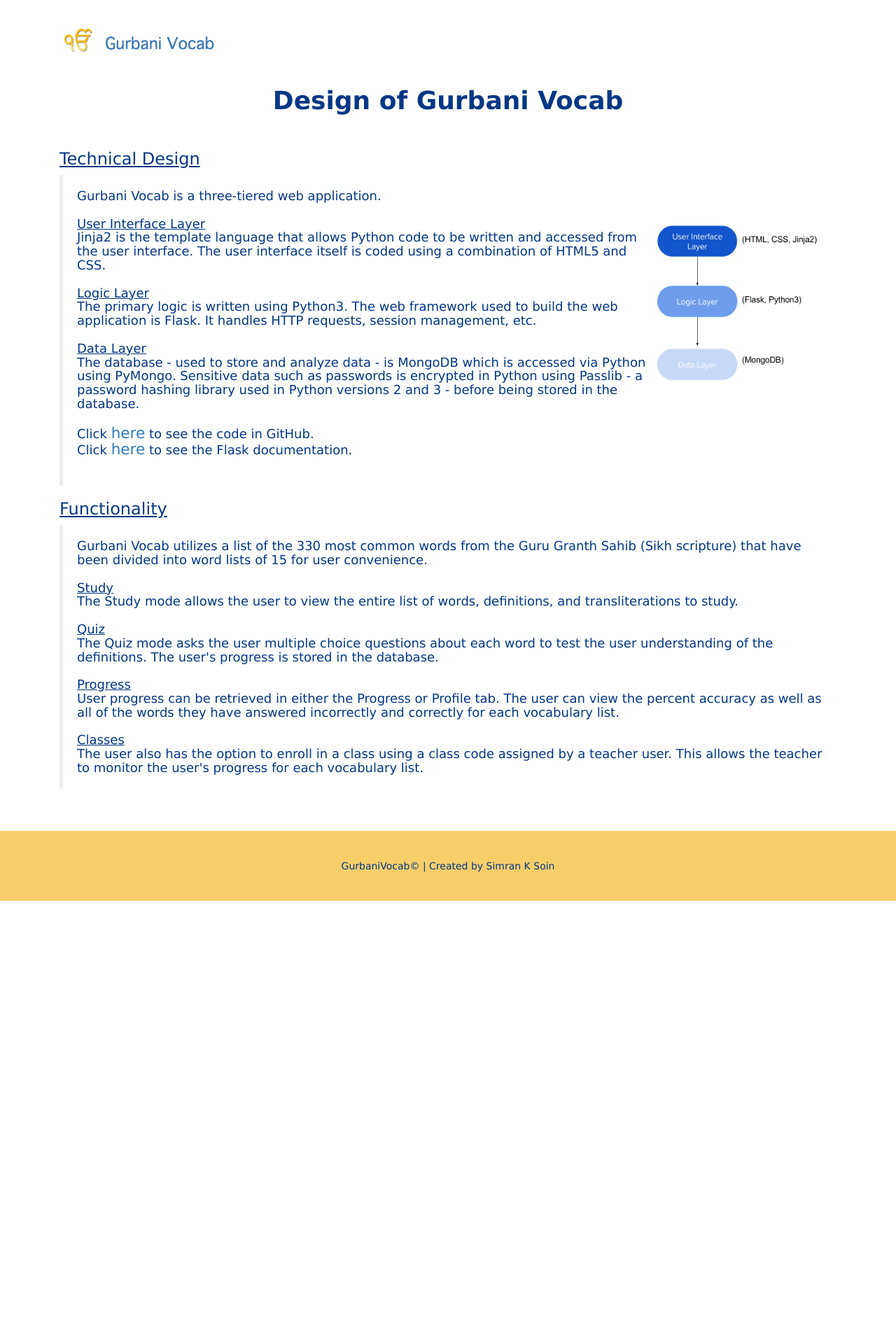
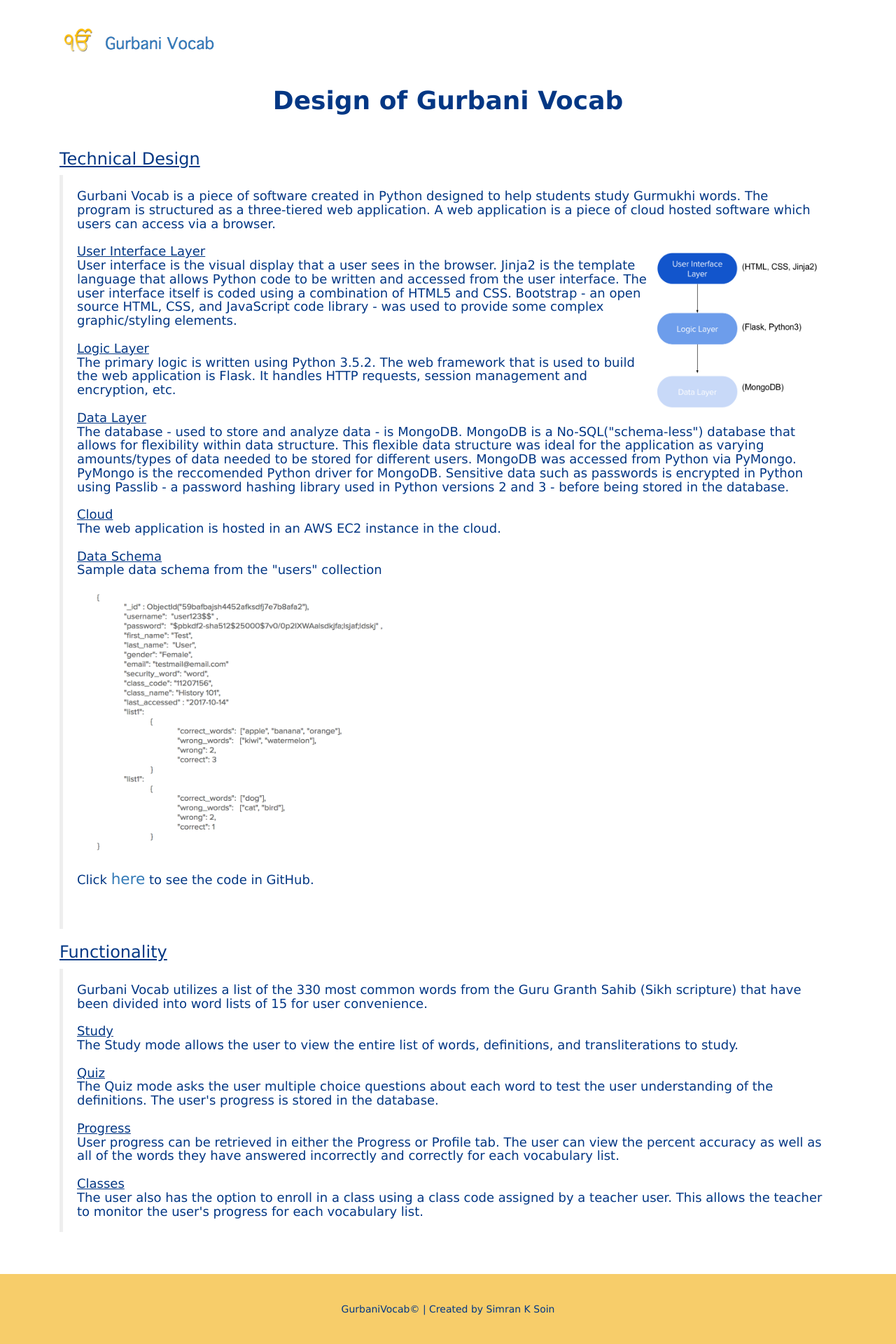
Before and after one commit to simrankaursoin/GurmukhiWordTest, a Flask app: page /design in a window 1280 px wide. Shown: the whole page at 70% size. Before the commit the page ends 1287 px from the top, so only its background shows below. Run offline with Flask 2, Linux system fonts and the light colour scheme; some libraries are stand-ins or nearby versions.

Commit message:
Modify the design page

```diff
--- a/templates/design.html
+++ b/templates/design.html
@@ -12,27 +12,46 @@ body {color: #033784;}
 </style>
 <center><h1> <b>Design of Gurbani Vocab</b> </h1> </center><br />
 <h3><u> Technical Design </u></h3><blockquote>
-<h4>Gurbani Vocab is a three-tiered web application.
+<h4>Gurbani Vocab is a piece of software created in Python designed to help students study Gurmukhi words. The program is structured as a
+three-tiered web application. A web application is a piece of cloud hosted software which users can access via a browser.
 <br></br><img src="{{url_for('static', filename='architecture.png')}}" style="float:right; height:240px; width:250px; border:5px black;"><u>User Interface Layer</u><br />
-Jinja2 is the template language that allows Python code to be written and accessed from the user interface. The user interface itself is coded using
-a combination of HTML5 and CSS.
+User interface is the visual display that a user sees in the browser. Jinja2 is the template language that allows Python code to be written
+and accessed from the user interface. The user interface itself is coded using a combination of HTML5 and CSS. Bootstrap - an open source HTML,
+CSS, and JavaScript code library - was used to provide some complex graphic/styling elements.
 <br></br><u>Logic Layer</u><br />
-The primary logic is written using Python3. The web framework used to build the web application is Flask. It handles HTTP requests, session management, etc.
+The primary logic is written using Python 3.5.2. The web framework that is used to build the web application is Flask. It handles HTTP
+requests, session management and encryption, etc.
 <br></br><u>Data Layer</u><br />
-The database - used to store and analyze data - is MongoDB which is accessed via Python using PyMongo. Sensitive data
-such as passwords is encrypted in Python using Passlib - a password hashing library used in Python versions 2 and 3 - before being stored in the database.
+The database - used to store and analyze data - is MongoDB.
+MongoDB is a No-SQL("schema-less") database that allows for flexibility within data structure. This flexible data structure was ideal for the application as
+varying amounts/types of data needed to be stored for different users. MongoDB was accessed from Python via PyMongo. PyMongo is the reccomended Python driver for MongoDB.
+Sensitive data such as passwords is encrypted in Python using Passlib - a password hashing library used in Python
+versions 2 and 3 - before being stored in the database.
+<br></br><u>Cloud</u><br />
+The web application is hosted in an AWS EC2 instance in the cloud.
+
+<br></br><u>Data Schema</u><br />
+Sample data schema from the "users" collection<br />
+<img src="{{url_for('static', filename='schema.png')}}" alt="Sample Data Schema" style="height:400px; width:490px; border:5px black;">
+
+</figure>
 <br></br>Click <a href="https://github.com/simrankaursoin/gurmukhiwordtest"> here</a> to see the code in GitHub.<br />
-Click <a href="https://media.readthedocs.org/pdf/flask/latest/flask.pdf"> here</a> to see the Flask documentation.
 <br></br></h4></blockquote>
 
 <h3><u> Functionality </u></h3><blockquote>
-<h4>Gurbani Vocab utilizes a list of the 330 most common words from the Guru Granth Sahib (Sikh scripture) that have been
-divided into word lists of 15 for user convenience.<br></br><u>Study</u><br />
-The Study mode allows the user to view the entire list of words, definitions, and transliterations to study.<br></br><u>Quiz</u><br /> The Quiz
-mode asks the user multiple choice questions about each word to test the user understanding of the definitions. The
-user's progress is stored in the database. <br></br><u>Progress</u><br />User progress can be retrieved in either the Progress or Profile tab. The user can view
-the percent accuracy as well as all of the words they have answered incorrectly and correctly for each vocabulary list.
-<br></br><u>Classes</u><br />The user also has the option to enroll in a class using a class code assigned by a teacher user. This allows the teacher
+<h4>
+Gurbani Vocab utilizes a list of the 330 most common words from the Guru Granth Sahib (Sikh scripture) that have been
+divided into word lists of 15 for user convenience.
+<br></br><u>Study</u><br />
+The Study mode allows the user to view the entire list of words, definitions, and transliterations to study.
+<br></br><u>Quiz</u><br />
+The Quiz mode asks the user multiple choice questions about each word to test the user understanding of the definitions. The
+user's progress is stored in the database.
+<br></br><u>Progress</u><br />
+User progress can be retrieved in either the Progress or Profile tab. The user can view the percent accuracy as well as all of the
+words they have answered incorrectly and correctly for each vocabulary list.
+<br></br><u>Classes</u><br />
+The user also has the option to enroll in a class using a class code assigned by a teacher user. This allows the teacher
 to monitor the user's progress for each vocabulary list.
 </h4></blockquote>
 </body>
```
Also changed, not shown: static/schema.png (added).
